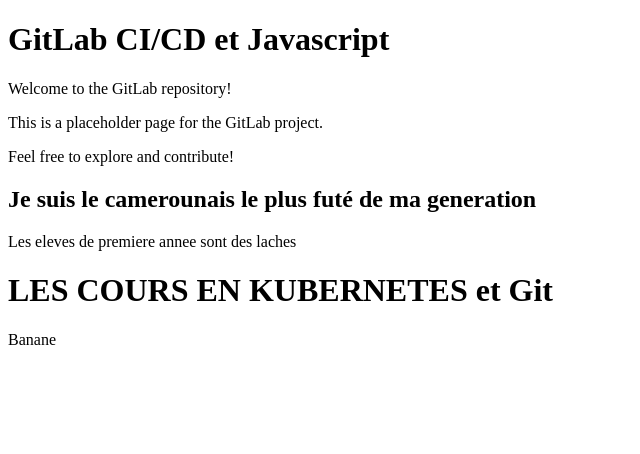
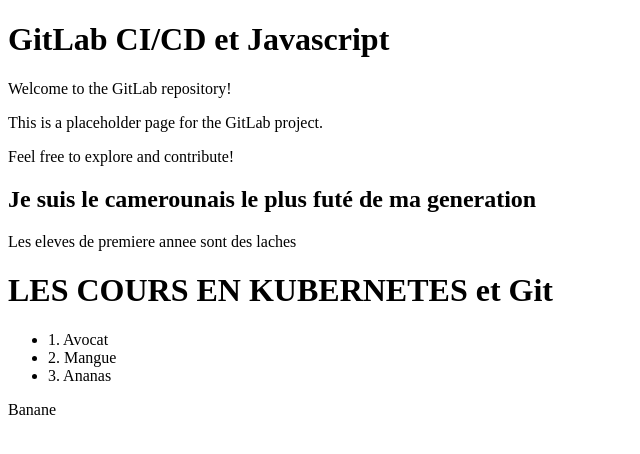
Before and after one commit to Rodier65/formation-git, a plain HTML site: page Git-dir/index.html in a window 1280 px wide. Shown: the whole page, without its empty margins (0-640 px from the left). Drawn offline with Linux system fonts and the light colour scheme.

Commit message:
les fruits

```diff
--- a/Git-dir/index.html
+++ b/Git-dir/index.html
@@ -17,5 +17,10 @@
   <span>Les eleves de premiere annee sont des laches</span>
 
   <h1>LES COURS EN KUBERNETES et Git</h1>
+  <ul>
+    <li>1. Avocat</li>
+    <li>2. Mangue</li>
+    <li>3. Ananas</li>
+  </ul>
 </body>
 </html>Banane
```
Also changed, not shown: 1 other file.
